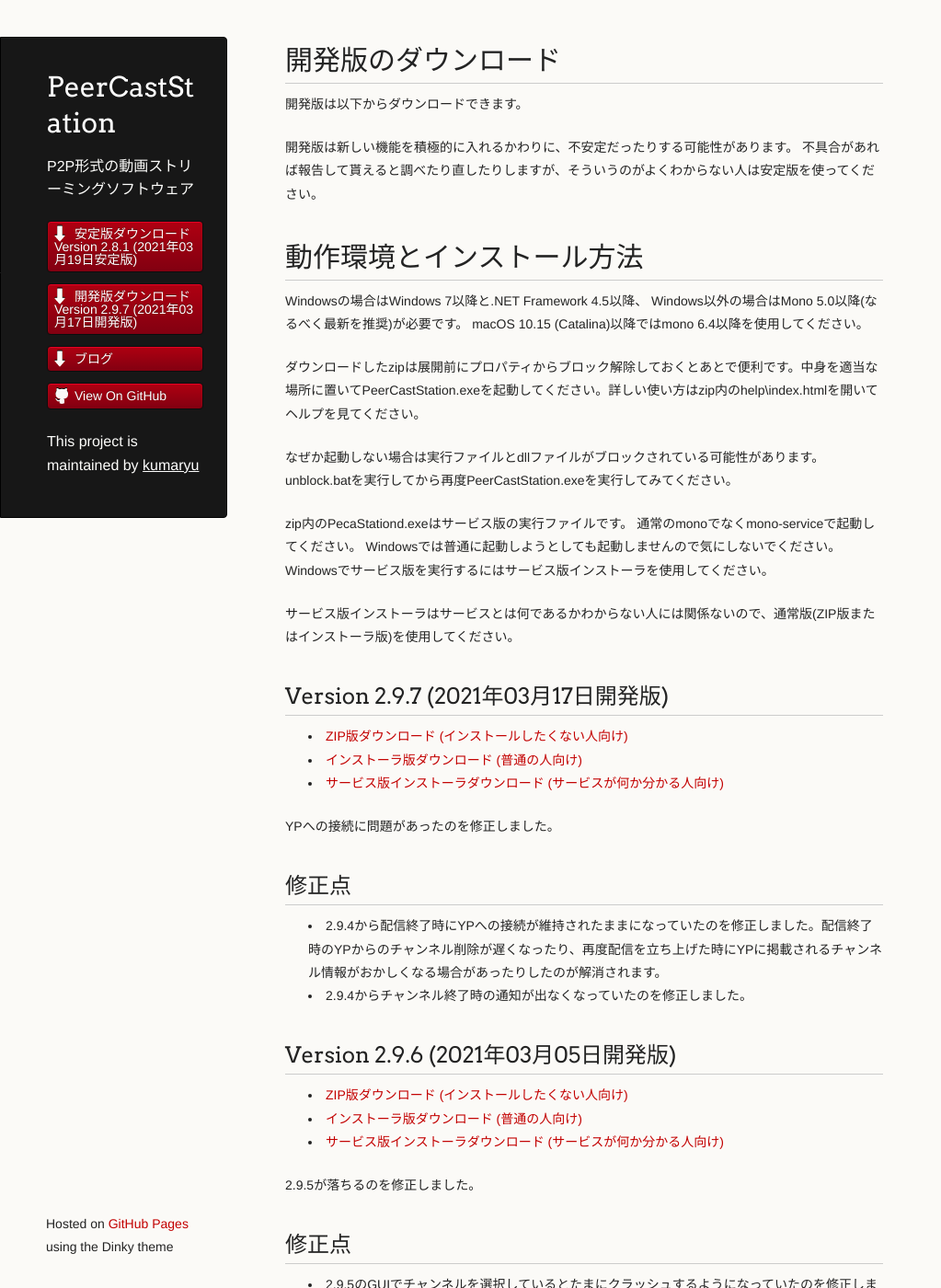
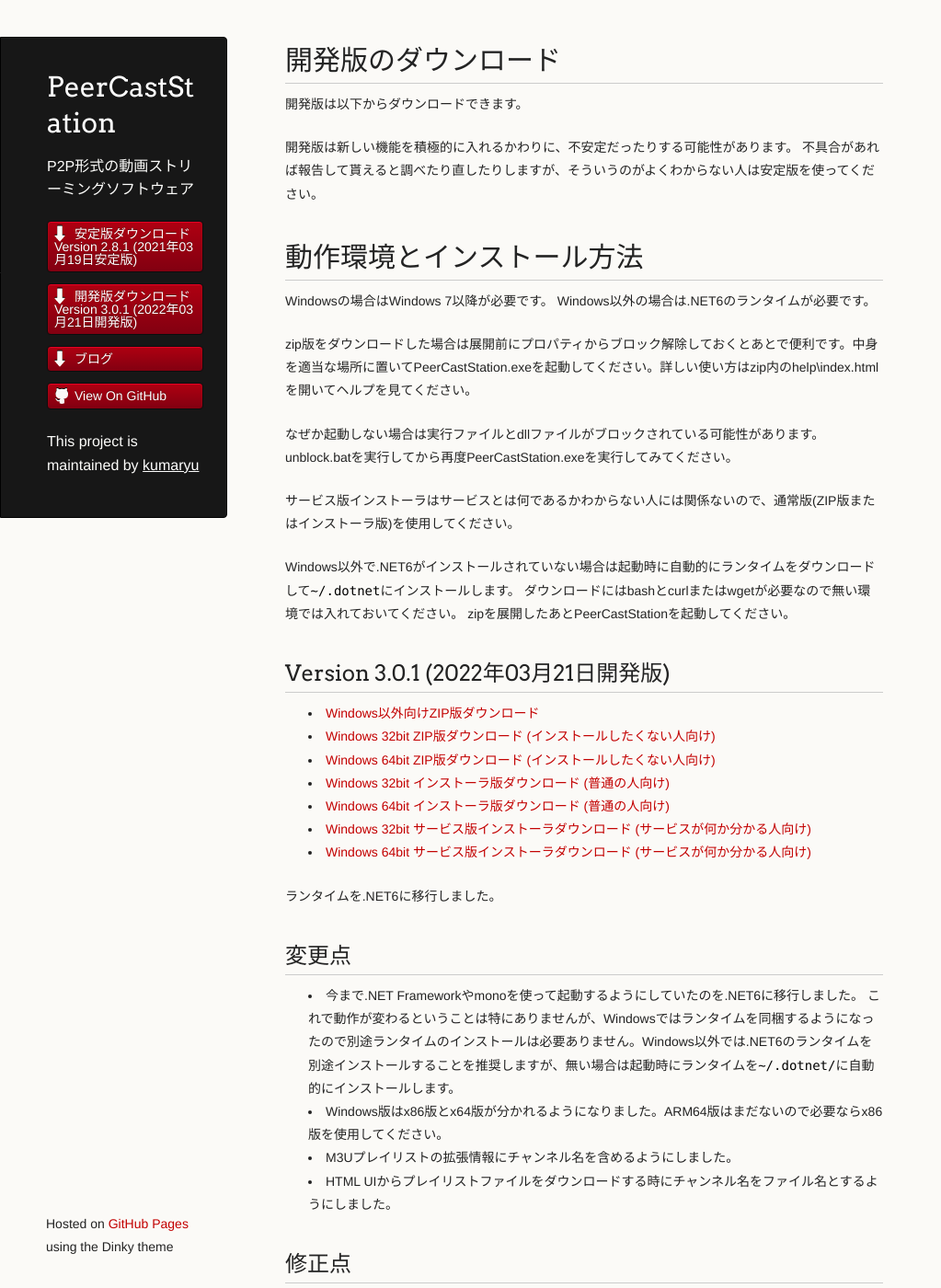
Before and after one commit to kumaryu/peercaststation, a Jekyll site: the page built from download-dev.mkd, in a window 1280 px wide and 1400 px high. Shown: the whole window at 92% size, without its empty margins (0-1023 px from the left). Built offline with Jekyll 4.4.1, drawn with Linux system fonts in a browser that asks for light colours; some of the changed text lies outside the part shown.

Commit message:
bumped version up to 3.0.1 and 2.9.8.

```diff
--- a/Gemfile
+++ b/Gemfile
@@ -1,2 +1,3 @@
 source 'https://rubygems.org'
+gem 'webrick'
 gem 'jekyll'
--- a/_data/releasenotes.yml
+++ b/_data/releasenotes.yml
@@ -1,4 +1,76 @@
 ---
+- name: Version 2.9.8 (2021年03月31日開発版)
+  version: 2.9.8
+  channel: dev
+  notes: |
+    3.0以降へのバージョンアップができるようにしました。
+
+    ## 変更点
+    * 2.9.8から3.0以降へのバージョンアップができるようにしました。このバージョンへの更新後、すぐに3.0以降のバージョンアップ通知が出ますので再度バージョンアップを行ってください。
+    * 一部のバージョン(特にzip版)からは自動アップデートが動かない可能性があります。その場合は3.0以降を手動で再インストールしてください。
+
+  date: 2021-03-20T22:00:00+09:00
+  url: http://www.pecastation.org/files/PeerCastStation-2.9.8.zip
+  enclosures:
+  - type: archive
+    url: http://www.pecastation.org/files/PeerCastStation-2.9.8.zip
+    length: 1963106
+  - type: installer
+    url: http://www.pecastation.org/files/PeerCastStation-2.9.8.exe
+    length: 2481860
+  - type: serviceinstaller
+    url: http://www.pecastation.org/files/PecaStationd-2.9.8.msi
+    length: 2151600
+
+- name: Version 3.0.1 (2022年03月21日開発版)
+  version: 3.0.1
+  channel: dev2
+  notes: |
+    ランタイムを.NET6に移行しました。
+
+    ## 変更点
+    * 今まで.NET Frameworkやmonoを使って起動するようにしていたのを.NET6に移行しました。
+    これで動作が変わるということは特にありませんが、Windowsではランタイムを同梱するようになったので別途ランタイムのインストールは必要ありません。Windows以外では.NET6のランタイムを別途インストールすることを推奨しますが、無い場合は起動時にランタイムを`~/.dotnet/`に自動的にインストールします。
+    * Windows版はx86版とx64版が分かれるようになりました。ARM64版はまだないので必要ならx86版を使用してください。
+    * M3Uプレイリストの拡張情報にチャンネル名を含めるようにしました。
+    * HTML UIからプレイリストファイルをダウンロードする時にチャンネル名をファイル名とするようにしました。
+
+    ## 修正点
+    * ポートチェックを改善し、GUIではポート開放になっているのに実際接続すると開放にならない場合があったのを修正しました。
+    * zip版で3.0.0へのアップデートが正しく実行されないのを修正しました。
+
+  date: 2022-03-21T16:00:00+09:00
+  url: http://www.pecastation.org/files/PeerCastStation-3.0.1-any.zip
+  enclosures:
+  - type: archive
+    platform: any
+    url: http://www.pecastation.org/files/PeerCastStation-3.0.1-any.zip
+    length: 1963106
+  - type: archive
+    platform: win-x86
+    url: http://www.pecastation.org/files/PeerCastStation-3.0.1-x86.zip
+    length: 1963106
+  - type: archive
+    platform: win-x64
+    url: http://www.pecastation.org/files/PeerCastStation-3.0.1-x64.zip
+    length: 1963106
+  - type: installer
+    platform: win-x86
+    url: http://www.pecastation.org/files/PeerCastStation-3.0.1-x86.msi
+    length: 2481860
+  - type: installer
+    platform: win-x64
+    url: http://www.pecastation.org/files/PeerCastStation-3.0.1-x64.msi
+    length: 2481860
+  - type: serviceinstaller
+    platform: win-x86
+    url: http://www.pecastation.org/files/PecaStationd-3.0.1-x86.msi
+    length: 2151600
+  - type: serviceinstaller
+    platform: win-x64
+    url: http://www.pecastation.org/files/PecaStationd-3.0.1-x64.msi
+    length: 2151600
+
 - name: Version 2.8.1 (2021年03月19日安定版)
   version: 2.8.1
   channel: stable
@@ -21,10 +93,13 @@
   enclosures:
   - type: archive
     url: http://www.pecastation.org/files/PeerCastStation-2.8.1.zip
+    length: 1963104
   - type: installer
     url: http://www.pecastation.org/files/PeerCastStation-2.8.1.exe
+    length: 2481852
   - type: serviceinstaller
     url: http://www.pecastation.org/files/PecaStationd-2.8.1.msi
+    length: 2151600
 
 - name: Version 2.9.7 (2021年03月17日開発版)
   version: 2.9.7
@@ -41,10 +116,13 @@
   enclosures:
   - type: archive
     url: http://www.pecastation.org/files/PeerCastStation-2.9.7.zip
+    length: 1963106
   - type: installer
     url: http://www.pecastation.org/files/PeerCastStation-2.9.7.exe
+    length: 2481860
   - type: serviceinstaller
     url: http://www.pecastation.org/files/PecaStationd-2.9.7.msi
+    length: 2151600
 
 - name: Version 2.9.6 (2021年03月05日開発版)
   version: 2.9.6
@@ -60,11 +138,13 @@
   enclosures:
   - type: archive
     url: http://www.pecastation.org/files/PeerCastStation-2.9.6.zip
+    length: 1963106
   - type: installer
     url: http://www.pecastation.org/files/PeerCastStation-2.9.6.exe
+    length: 1963106
   - type: serviceinstaller
     url: http://www.pecastation.org/files/PecaStationd-2.9.6.msi
-
+    length: 1963106
 
 - name: Version 2.9.5 (2021年03月04日開発版)
   version: 2.9.5
@@ -86,10 +166,13 @@
   enclosures:
   - type: archive
     url: http://www.pecastation.org/files/PeerCastStation-2.9.5.zip
+    length: 1963106
   - type: installer
     url: http://www.pecastation.org/files/PeerCastStation-2.9.5.exe
+    length: 1963106
   - type: serviceinstaller
     url: http://www.pecastation.org/files/PecaStationd-2.9.5.msi
+    length: 1963106
 
 - name: Version 2.8.0 (2021年02月11日安定版)
   version: 2.8.0
--- a/_layouts/blog.html
+++ b/_layouts/blog.html
@@ -24,7 +24,7 @@
           {% assign stable = site.data.releasenotes | where:'channel','stable' | first %}
           <a class="buttons" href="{{ '/download-stable.html' | relative_url }}">安定版ダウンロード<br>{{ stable.name }}</a>
           </li>
-          {% assign dev = site.data.releasenotes | where:'channel','dev' | first %}
+          {% assign dev = site.data.releasenotes | where:'channel','dev2' | first %}
           <li class="download" style="width:auto; height:auto">
             <a class="buttons" href="{{ '/download-dev.html' | relative_url }}">開発版ダウンロード<br>{{ dev.name }}</a>
           </li>
--- a/_layouts/default.html
+++ b/_layouts/default.html
@@ -24,7 +24,7 @@
           {% assign stable = site.data.releasenotes | where:'channel','stable' | first %}
           <a class="buttons" href="{{ '/download-stable.html' | relative_url }}">安定版ダウンロード<br>{{ stable.name }}</a>
           </li>
-          {% assign dev = site.data.releasenotes | where:'channel','dev' | first %}
+          {% assign dev = site.data.releasenotes | where:'channel','dev2' | first %}
           <li class="download" style="width:auto; height:auto">
             <a class="buttons" href="{{ '/download-dev.html' | relative_url }}">開発版ダウンロード<br>{{ dev.name }}</a>
           </li>
--- a/download-dev.mkd
+++ b/download-dev.mkd
@@ -12,6 +12,34 @@
 
 動作環境とインストール方法
 ==========================
+Windowsの場合はWindows 7以降が必要です。
+Windows以外の場合は.NET6のランタイムが必要です。
+
+zip版をダウンロードした場合は展開前にプロパティからブロック解除しておくとあとで便利です。中身を適当な場所に置いてPeerCastStation.exeを起動してください。詳しい使い方はzip内のhelp\\index.htmlを開いてヘルプを見てください。
+
+なぜか起動しない場合は実行ファイルとdllファイルがブロックされている可能性があります。
+unblock.batを実行してから再度PeerCastStation.exeを実行してみてください。
+
+サービス版インストーラはサービスとは何であるかわからない人には関係ないので、通常版(ZIP版またはインストーラ版)を使用してください。
+
+Windows以外で.NET6がインストールされていない場合は起動時に自動的にランタイムをダウンロードして`~/.dotnet`にインストールします。
+ダウンロードにはbashとcurlまたはwgetが必要なので無い環境では入れておいてください。
+zipを展開したあとPeerCastStationを起動してください。
+
+{% for release in site.data.releasenotes %}{% if release.channel == 'dev2' %}
+{{ release.name }}
+------------------
+{% for enclosure in release.enclosures  %}
+* {% if enclosure.type == 'archive' %}{% if enclosure.platform == 'win-x86' %}[Windows 32bit ZIP版ダウンロード (インストールしたくない人向け)]({{ enclosure.url }}){% endif %}{% if enclosure.platform == 'win-x64' %}[Windows 64bit ZIP版ダウンロード (インストールしたくない人向け)]({{ enclosure.url }}){% endif %}{% if enclosure.platform == 'any' %}[Windows以外向けZIP版ダウンロード]({{ enclosure.url }}){% endif %}{% endif %}{% if enclosure.type == 'installer' %}{% if enclosure.platform == 'win-x86' %}[Windows 32bit インストーラ版ダウンロード (普通の人向け)]({{ enclosure.url }}){% endif %}{% if enclosure.platform == 'win-x64' %}[Windows 64bit インストーラ版ダウンロード (普通の人向け)]({{ enclosure.url }}){% endif %}{% endif %}{% if enclosure.type == 'serviceinstaller' %}{% if enclosure.platform == 'win-x86' %}[Windows 32bit サービス版インストーラダウンロード (サービスが何か分かる人向け)]({{ enclosure.url }}){% endif %}{% if enclosure.platform == 'win-x64' %}[Windows 64bit サービス版インストーラダウンロード (サービスが何か分かる人向け)]({{ enclosure.url }}){% endif %}{% endif %}{% endfor %}
+
+{{ release.notes }}
+
+{% endif %}{% endfor %}
+
+動作環境とインストール方法(旧)
+==========================
+以下のバージョンは.NET Frameworkまたはmonoで動作するバージョンです。
+
 Windowsの場合はWindows 7以降と.NET Framework 4.5以降、
 Windows以外の場合はMono 5.0以降(なるべく最新を推奨)が必要です。
 macOS 10.15 (Catalina)以降ではmono 6.4以降を使用してください。
@@ -28,7 +56,7 @@
 
 サービス版インストーラはサービスとは何であるかわからない人には関係ないので、通常版(ZIP版またはインストーラ版)を使用してください。
 
-{% for release in site.data.releasenotes %}{% if release.channel contains 'dev' %}
+{% for release in site.data.releasenotes %}{% if release.channel == 'dev' %}
 {{ release.name }}
 ------------------
 {% for enclosure in release.enclosures  %}
--- a/download-stable.mkd
+++ b/download-stable.mkd
@@ -28,7 +28,7 @@
 
 サービス版インストーラはサービスとは何であるかわからない人には関係ないので、通常版(ZIP版またはインストーラ版)を使用してください。
 
-{% for release in site.data.releasenotes %}{% if release.channel contains 'stable' %}
+{% for release in site.data.releasenotes %}{% if release.channel == 'stable' %}
 {{ release.name }}
 ------------------
 {% for enclosure in release.enclosures  %}
--- a/files/appcast-dev.xml
+++ b/files/appcast-dev.xml
@@ -5,7 +5,7 @@
 link:   http://www.pecastation.org/
 description: PeerCastStationの更新情報です
 ---
-{% for release in site.data.releasenotes %}{% if release.channel contains 'dev' %}<item>
+{% for release in site.data.releasenotes %}{% if release.channel == 'dev' %}<item>
   <title>{{ release.name }}</title>
   <description><h1>{{ release.name }}</h1>{{ release.notes | markdownify }}</description>
   <pubDate>{{ release.date | date: '%a, %d %b %Y %H:%M:%S %z' }}</pubDate>
--- a/files/appcast.xml
+++ b/files/appcast.xml
@@ -5,7 +5,7 @@
 link:   http://www.pecastation.org/
 description: PeerCastStationの更新情報です
 ---
-{% for release in site.data.releasenotes %}{% if release.channel contains 'stable' %}<item>
+{% for release in site.data.releasenotes %}{% if release.channel == 'stable' %}<item>
   <title>{{ release.name }}</title>
   <description><h1>{{ release.name }}</h1>{{ release.notes | markdownify }}</description>
   <pubDate>{{ release.date | date: '%a, %d %b %Y %H:%M:%S %z' }}</pubDate>
```
Also changed, not shown: _posts/2020-05-12-getting-started.md (added, +102 -0 lines), files/appcast2-dev.xml (added, +14 -0 lines), Gemfile.lock, assets/2020-05-12-getting-started/image1.png (added), assets/2020-05-12-getting-started/image2.png (added), assets/2020-05-12-getting-started/image3.png (added), assets/2020-05-12-getting-started/image4.png (added), assets/2020-05-12-getting-started/image5.png (added), assets/2020-05-12-getting-started/image6.png (added), assets/2020-05-12-getting-started/image7.png (added).
